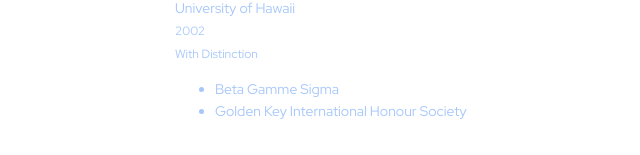
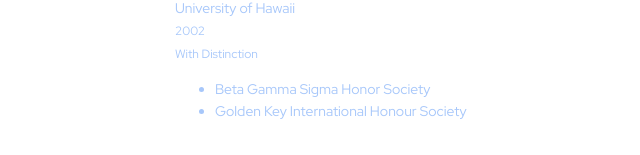
Before and after one commit to kevinclchung/kevin, a Vue app: page / in a window 1280 px wide. Shown: the part 4750-4905 px from the top of the page, without its empty margins (245-885 px from the left). Built offline with nearby package versions, Linux system fonts and the light colour scheme.

Commit message:
There's no excuse for speeling errors.

```diff
--- a/src/store.ts
+++ b/src/store.ts
@@ -61,7 +61,7 @@
         dateGraduated: '2002',
         years: 4,
         honors: 'With Distinction',
-        societies: ['Beta Gamme Sigma', 'Golden Key International Honour Society']
+        societies: ['Beta Gamma Sigma Honor Society', 'Golden Key International Honour Society']
       }
     ],
     experience: [
```
